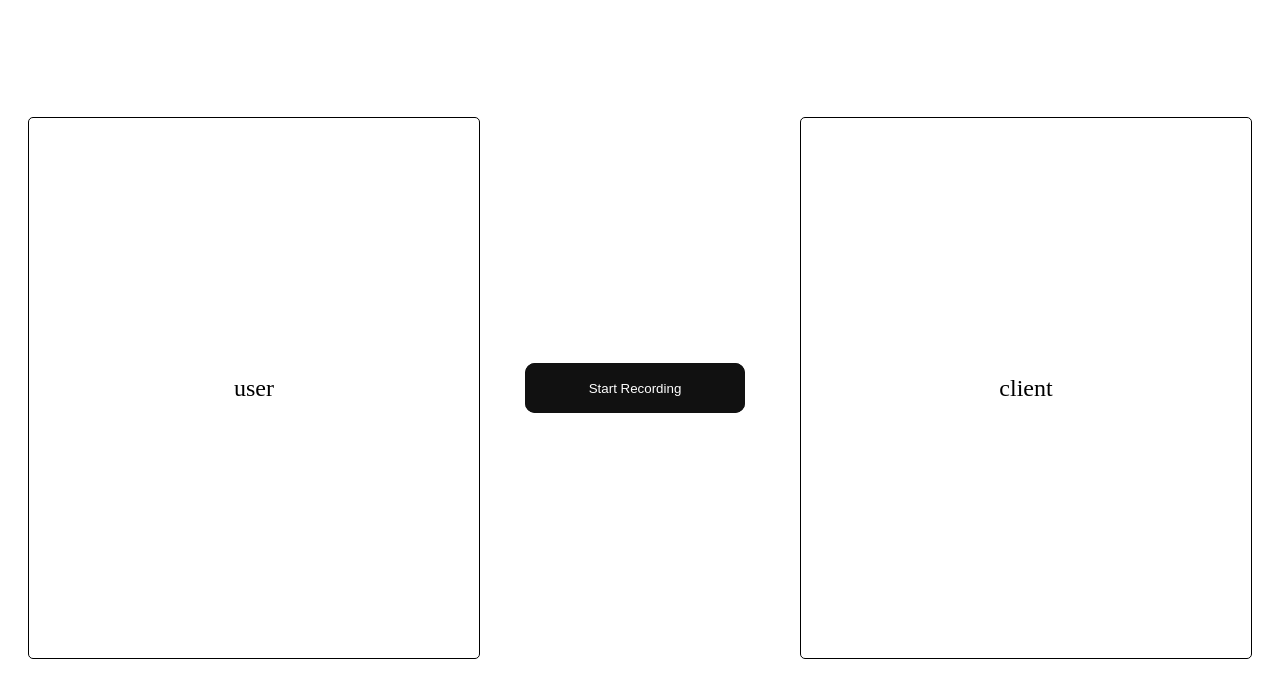
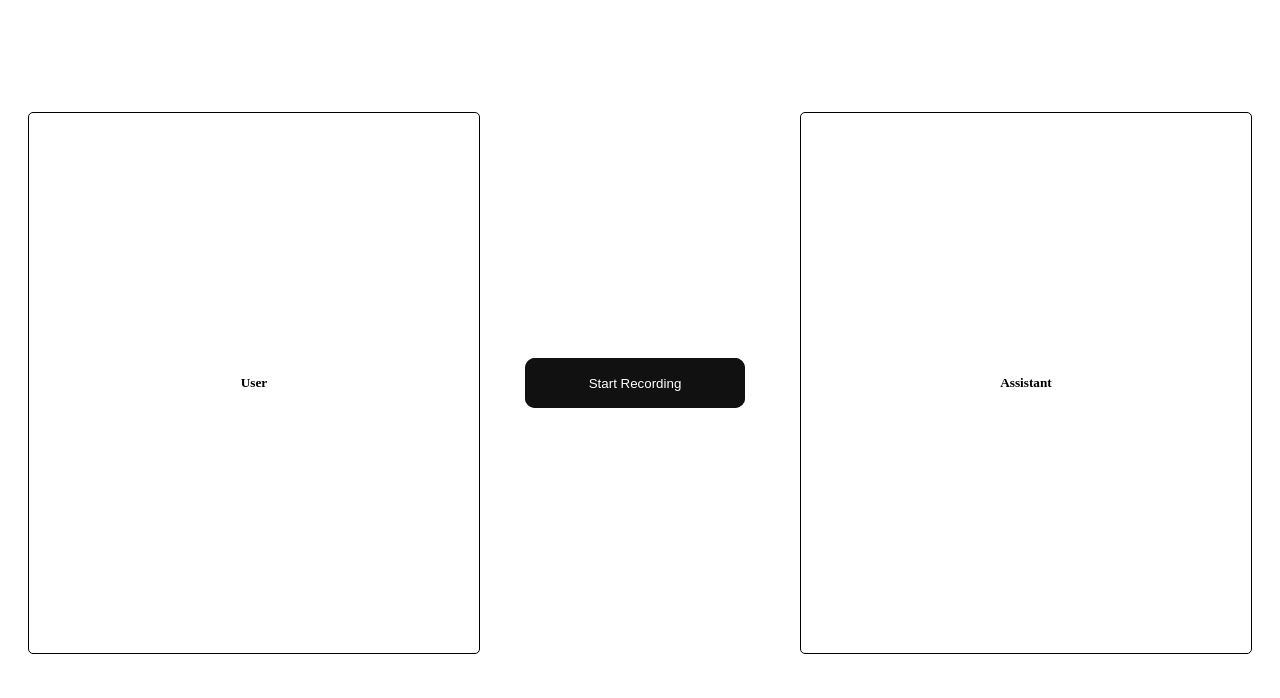
Before and after one commit to arnest-innovation/Vocalis, a React (Create React App) app in the folder voiceagent/: page / in a window 1280 px wide. Shown: the top 698 px of the page. Built offline with nearby package versions, Linux system fonts and the light colour scheme.

Commit message:
ui changed to client and assistant,loading implemented etc

```diff
--- a/voiceagent/public/index.html
+++ b/voiceagent/public/index.html
@@ -24,7 +24,7 @@
       work correctly both with client-side routing and a non-root public URL.
       Learn how to configure a non-root public URL by running `npm run build`.
     -->
-    <title>React App</title>
+    <title>VOCALIS</title>
   </head>
   <body>
     <noscript>You need to enable JavaScript to run this app.</noscript>
--- a/voiceagent/src/component/VoiceAgent/VoiceAgent.css
+++ b/voiceagent/src/component/VoiceAgent/VoiceAgent.css
@@ -1,17 +1,4 @@
-.container{
-    /* width: 100wh;
-    height:90vh;
-    background-color: #f5f5f5;
-    padding: 20px;
-    overflow: hidden;
-    display: flex;
-        justify-content: center;
-        align-items: center */
-             /* display: flex;
-            grid-template-columns: 100px 100px 100px;
-            grid-gap: 10px;
-            background-color: #fff;
-            color: #444; */
+.container {
   display: grid;
   grid-template-columns: 1fr 300px 1fr;
 
@@ -28,22 +15,22 @@
   justify-content: center;
 }
 .box {
-
-            /* border: 1px solid black; */
+  margin-top: -10px;
   border-radius: 5px;
   padding: 20px;
-                font-size: 150%;
+  font-size: 100%;
   display: flex;
   justify-content: center;
   align-items: center;
   min-height: 500px;
-
 }
-.recorder{
+.recorder {
+  display: flex;
+  flex-direction: column;
   border: 1px solid black;
   grid-column: 1;
-
-
+  max-height: 500px;
+  overflow: auto;
 }
 
 .mix {
@@ -55,14 +42,30 @@
   max-width: 250px;
   height: 100%;
   gap: 20px;
-
 }
 
 .client {
   border: 1px solid black;
   grid-column: 3;
+  max-height: 500px;
+  overflow: auto;
+  display: flex;
+  flex-direction: column;
 }
+.sticky-header {
+  position: sticky;
+  top: 0;
+  background-color: white;
 
+  padding: 10px;
+  z-index: 10;
+
+  border-bottom: 1px solid black;
+}
+.content {
+  flex: 1;
+  overflow-y: auto;
+}
 .glow-on-hover {
   width: 220px;
   height: 50px;
@@ -78,8 +81,19 @@
 }
 
 .glow-on-hover:before {
-    content: '';
-    background: linear-gradient(45deg, #ff0000, #ff7300, #fffb00, #48ff00, #00ffd5, #002bff, #7a00ff, #ff00c8, #ff0000);
+  content: "";
+  background: linear-gradient(
+    45deg,
+    #ff0000,
+    #ff7300,
+    #fffb00,
+    #48ff00,
+    #00ffd5,
+    #002bff,
+    #7a00ff,
+    #ff00c8,
+    #ff0000
+  );
   position: absolute;
   top: -2px;
   left: -2px;
@@ -90,12 +104,12 @@
   height: calc(100% + 4px);
   animation: glowing 20s linear infinite;
   opacity: 0;
-    transition: opacity .3s ease-in-out;
+  transition: opacity 0.3s ease-in-out;
   border-radius: 10px;
 }
 
 .glow-on-hover:active {
-    color: #000
+  color: #000;
 }
 
 .glow-on-hover:active:after {
@@ -108,7 +122,7 @@
 
 .glow-on-hover:after {
   z-index: -1;
-    content: '';
+  content: "";
   position: absolute;
   width: 100%;
   height: 100%;
@@ -131,3 +145,63 @@
     background-position: 0 0;
   }
 }
+
+.loader-container {
+  display: flex;
+  justify-content: center;
+  align-items: center;
+  height: 100%;
+  width: 100%;
+}
+
+.loader {
+  width: 20px;
+  height: 20px;
+  border-radius: 50%;
+  background: #000;
+  clip-path: inset(-220%);
+  animation: l28 2s infinite linear;
+}
+
+@keyframes l28 {
+  0% {
+    box-shadow: 0 0 0 0, 40px 0, -40px 0, 0 40px, 0 -40px;
+  }
+
+  10% {
+    box-shadow: 0 0 0 0, 12px 0, -40px 0, 0 40px, 0 -40px;
+  }
+
+  20% {
+    box-shadow: 0 0 0 4px, 0px 0, -40px 0, 0 40px, 0 -40px;
+  }
+
+  30% {
+    box-shadow: 0 0 0 4px, 0px 0, -12px 0, 0 40px, 0 -40px;
+  }
+
+  40% {
+    box-shadow: 0 0 0 8px, 0px 0, 0px 0, 0 40px, 0 -40px;
+  }
+
+  50% {
+    box-shadow: 0 0 0 8px, 0px 0, 0px 0, 0 12px, 0 -40px;
+  }
+
+  60% {
+    box-shadow: 0 0 0 12px, 0px 0, 0px 0, 0 0px, 0 -40px;
+  }
+
+  70% {
+    box-shadow: 0 0 0 12px, 0px 0, 0px 0, 0 0px, 0 -12px;
+  }
+
+  80% {
+    box-shadow: 0 0 0 16px, 0px 0, 0px 0, 0 0px, 0 0px;
+  }
+
+  90%,
+  100% {
+    box-shadow: 0 0 0 0, 40px 0, -40px 0, 0 40px, 0 -40px;
+  }
+}
--- a/voiceagent/src/component/VoiceAgent/VoiceAgent.js
+++ b/voiceagent/src/component/VoiceAgent/VoiceAgent.js
@@ -30,8 +30,6 @@ export default function VoiceAgent() {
       const formData = new FormData();
       formData.append("file", audioBlob, "recorded_audio.wav");
       formData.append("user_id", userId);
-
-      setResponse("Processing...");
 
       try {
         const res = await axios.post(
@@ -72,30 +70,19 @@ export default function VoiceAgent() {
   return (
     <div className="container">
       <div className="box recorder">
-        {/* <button
-          type="button"
-          onClick={recording ? stopRecording : startRecording}
-          class="glow-on-hover"
-        >
-          {recording ? "Stop Recording" : "Start Recording"}
-        </button> */}
-        user
-        {/* {response?.filter((item) =>
-          item.role === "user" ? <div>{item.content} </div> : ""
-        )} */}
-        {/* <p className="mt-4 text-lg font-semibold">{response}</p> */}
+        <h5>User</h5>
+        {response &&
+          response
+            ?.filter((type) => type.role === "user")
+            ?.map((item, index) => (
+              <div key={index} class="content">
+                {item.content}
+              </div>
+            ))}
       </div>
       {isLoading === true ? (
-        <div class="box mix">
-          <iframe
-            width="560"
-            height="315"
-            src="https://www.youtube.com/embed/KTonvXhsxpc?si=Gc2IHf43bDnMz53Q"
-            title="YouTube video player"
-            frameborder="0"
-            allow="accelerometer; autoplay; clipboard-write; encrypted-media; gyroscope; picture-in-picture; web-share"
-            referrerpolicy="strict-origin-when-cross-origin"
-          ></iframe>
+        <div className="box mix loader-container">
+          <div className="loader"></div>
         </div>
       ) : (
         <div class="box mix">
@@ -115,14 +102,14 @@ export default function VoiceAgent() {
         </div>
       )}
       <div class="box client">
-        client
-        {response && Array.isArray(response) ? (
-          response.map((res) => {
-            return <p>{res.content}</p>;
-          })
-        ) : (
-          <p>{response}</p>
-        )}
+        <h5>Assistant</h5>
+
+        {response &&
+          response
+            ?.filter((type) => type.role === "assistant")
+            ?.map((item, index) => (
+              <div key={index}>{item.content.slice(0, 500)}</div>
+            ))}
       </div>
 
       {/* Show a play button if audio is available */}
```
Lines whose indentation alone changed are shown as unchanged.
